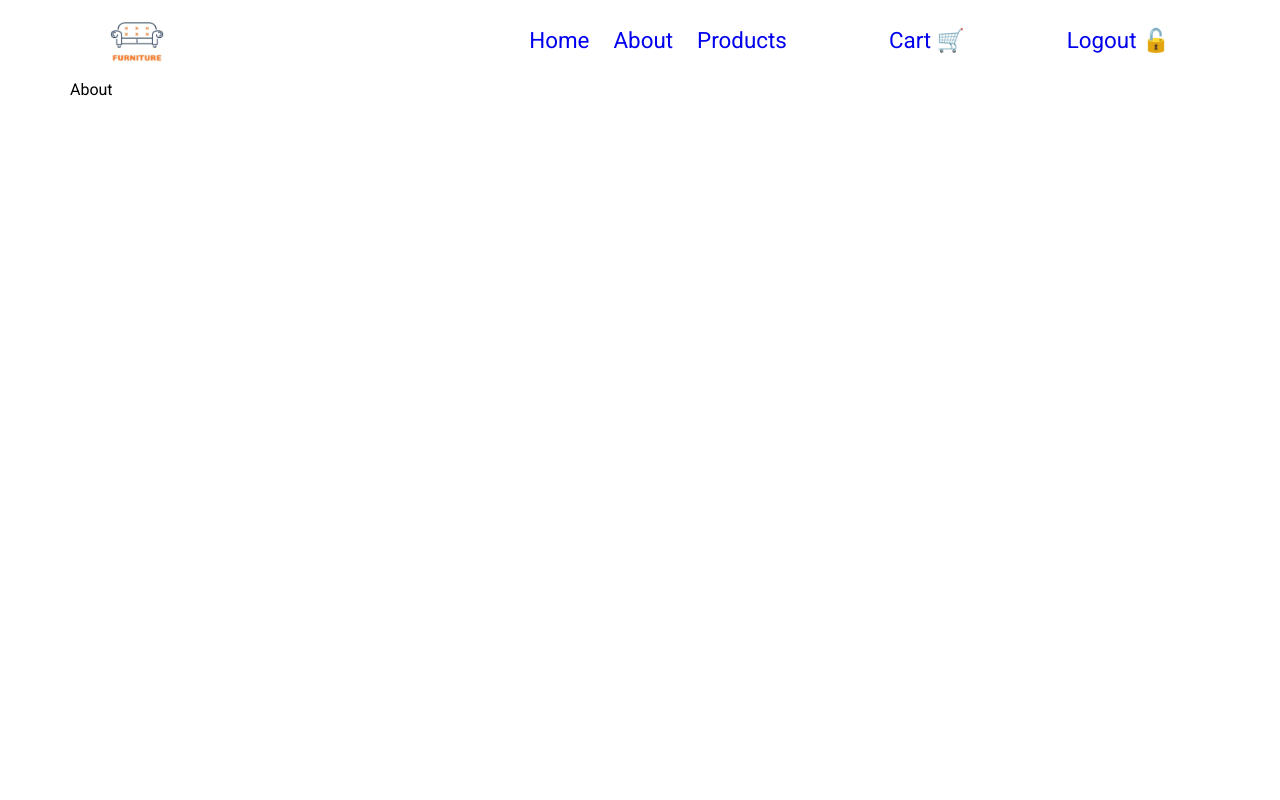
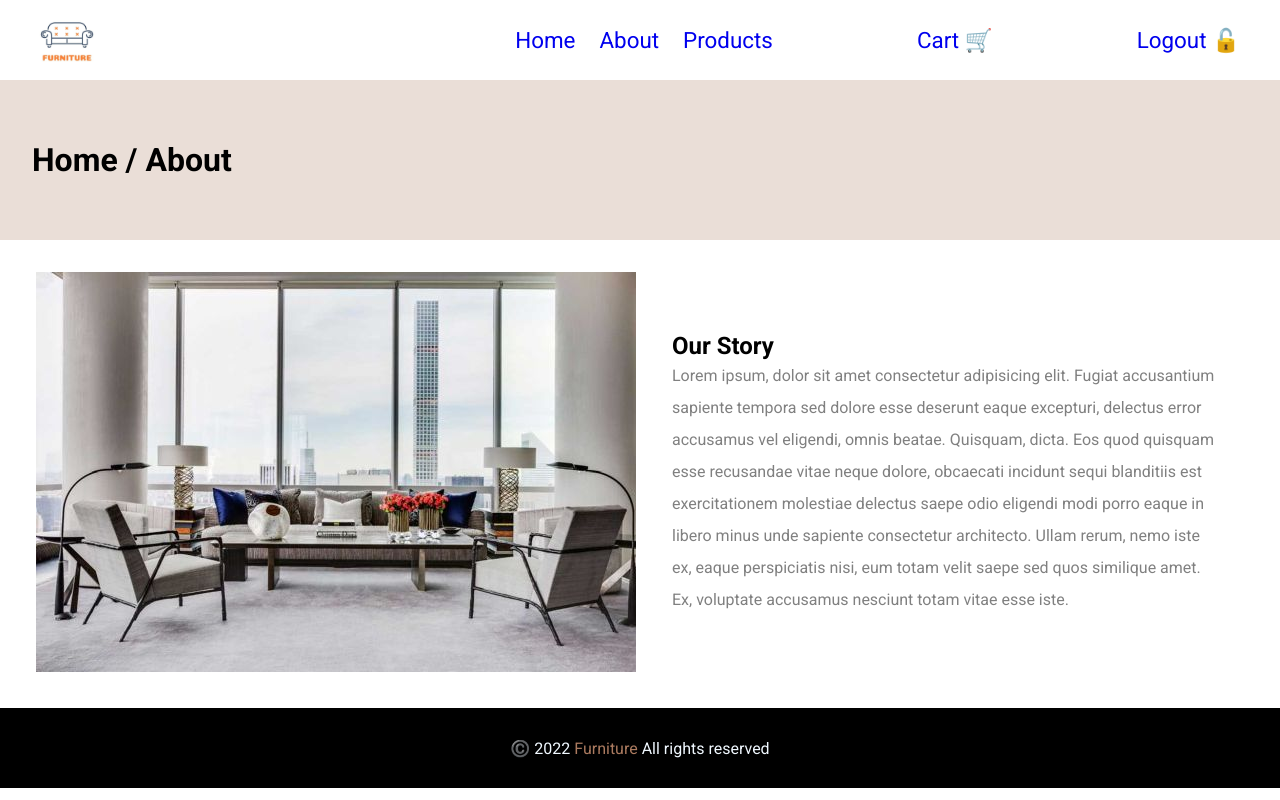
Before and after one commit to ajarek/react-44-vite-fashionable-furniture-store, a React (Vite) app: page /about in a window 1280 px wide. Built offline with nearby package versions, Linux system fonts and the light colour scheme.

Commit message:
added footer, about

```diff
--- a/src/App.jsx
+++ b/src/App.jsx
@@ -1,4 +1,5 @@
 import Navigation from './components/Navigation/Navigation'
+import Footer from './components/Footer/Footer'
 import { Routes, Route } from 'react-router-dom'
 import Home from './pages/Home/Home'
 import About from './pages/About/About'
@@ -39,6 +40,7 @@ function App() {
           element={<Logout />}
         />
       </Routes>
+      <Footer/>
     </div>
   )
 }
--- a/src/components/CardProducts/CardProducts.css
+++ b/src/components/CardProducts/CardProducts.css
@@ -13,10 +13,11 @@
 }
 .wrapper-featured p{
   display: inline-block;
-  width: 49%;
+  width: 65%;
   font-size: 1rem;
 }
 .wrapper-featured p:nth-child(3){
   color:#b48484 ;
   text-align: right;
+  width: 28%;
 }
--- a/src/components/FeaturedProducts/FeaturedProducts.css
+++ b/src/components/FeaturedProducts/FeaturedProducts.css
@@ -3,7 +3,7 @@
   flex-direction: column;
   align-items: center;
   background-color: #f1f5f8;
-  padding-bottom: 2rem;
+  padding: 2rem;
 }
 .root h1{
   margin: 2rem 0;
--- /dev/null
+++ b/src/components/Footer/Footer.css
@@ -0,0 +1,12 @@
+.footer{
+  width: 100%;
+  height: 10vh;
+  display: flex;
+  align-items: center;
+  justify-content: center;
+  background-color:#000000 ;
+  color: aliceblue;
+}
+.footer span{
+color: #ab7a5f;
+}
--- /dev/null
+++ b/src/components/Footer/Footer.jsx
@@ -0,0 +1,13 @@
+import React from 'react'
+import './Footer.css'
+const Footer = () => {
+  return (
+    <div className='footer'>
+      <div className="entry">
+        ©️ 2022 <span>Furniture </span>All rights reserved
+      </div>
+    </div>
+  )
+}
+
+export default Footer
--- a/src/components/Hero/Hero.jsx
+++ b/src/components/Hero/Hero.jsx
@@ -19,7 +19,7 @@ const Hero = () => {
 
       </div>
       <div className='right-div'>
-        <img src="/images/modern-furniture-Colberg.jpg" alt="" />
+        <img src="/images/modern-furniture-Colberg.jpg" alt="Colberg" />
       </div>
     </div>
   )
--- a/src/index.css
+++ b/src/index.css
@@ -8,7 +8,7 @@ body{
   font-family: 'Roboto', sans-serif;
 }
 .App{
-  max-width: 1140px;
+  max-width: 1440px;
   margin: 0 auto;
 }
 main{
--- a/src/pages/About/About.css
+++ b/src/pages/About/About.css
@@ -0,0 +1,34 @@
+.about-root{
+  width: 100%;
+
+}
+.about-root .header{
+  width: 100%;
+  height: 20vh;
+  display: flex;
+  align-items: center;
+  justify-content: flex-start;
+  padding: 0 2rem;
+  background-color:#eaded7 ;
+  gap: 1rem;
+}
+.about-root .wrapper-about{
+  display: grid;
+  grid-template-columns: repeat(2,1fr);
+  place-items: center;
+  padding: 2rem;
+}
+.about-root .wrapper-about .about-left{
+}
+.about-root .wrapper-about .about-right{
+  display: flex;
+  flex-direction: column;
+  justify-content: flex-start;
+  padding: 2rem;
+
+
+}
+.about-root .wrapper-about .about-right p{
+line-height: 2;
+color: gray;
+}
--- a/src/pages/About/About.jsx
+++ b/src/pages/About/About.jsx
@@ -2,7 +2,21 @@ import React from 'react'
 import './About.css'
 const About = () => {
   return (
-    <div>About</div>
+    <div className='about-root'>
+      <div className="header">
+        <h1>Home / About</h1>
+        </div>
+        <div className="wrapper-about">
+          <div className="about-left">
+            <img src="/images/modern-furniture-Dresden.jpg" alt="" />
+          </div>
+          <div className="about-right">
+            <h2>Our Story</h2>
+            <p>Lorem ipsum, dolor sit amet consectetur adipisicing elit. Fugiat accusantium sapiente tempora sed dolore esse deserunt eaque excepturi, delectus error accusamus vel eligendi, omnis beatae. Quisquam, dicta. Eos quod quisquam esse recusandae vitae neque dolore, obcaecati incidunt sequi blanditiis est exercitationem molestiae delectus saepe odio eligendi modi porro eaque in libero minus unde sapiente consectetur architecto. Ullam rerum, nemo iste ex, eaque perspiciatis nisi, eum totam velit saepe sed quos similique amet. Ex, voluptate accusamus nesciunt totam vitae esse iste.</p>
+          </div>
+        </div>
+
+    </div>
   )
 }
 
```
